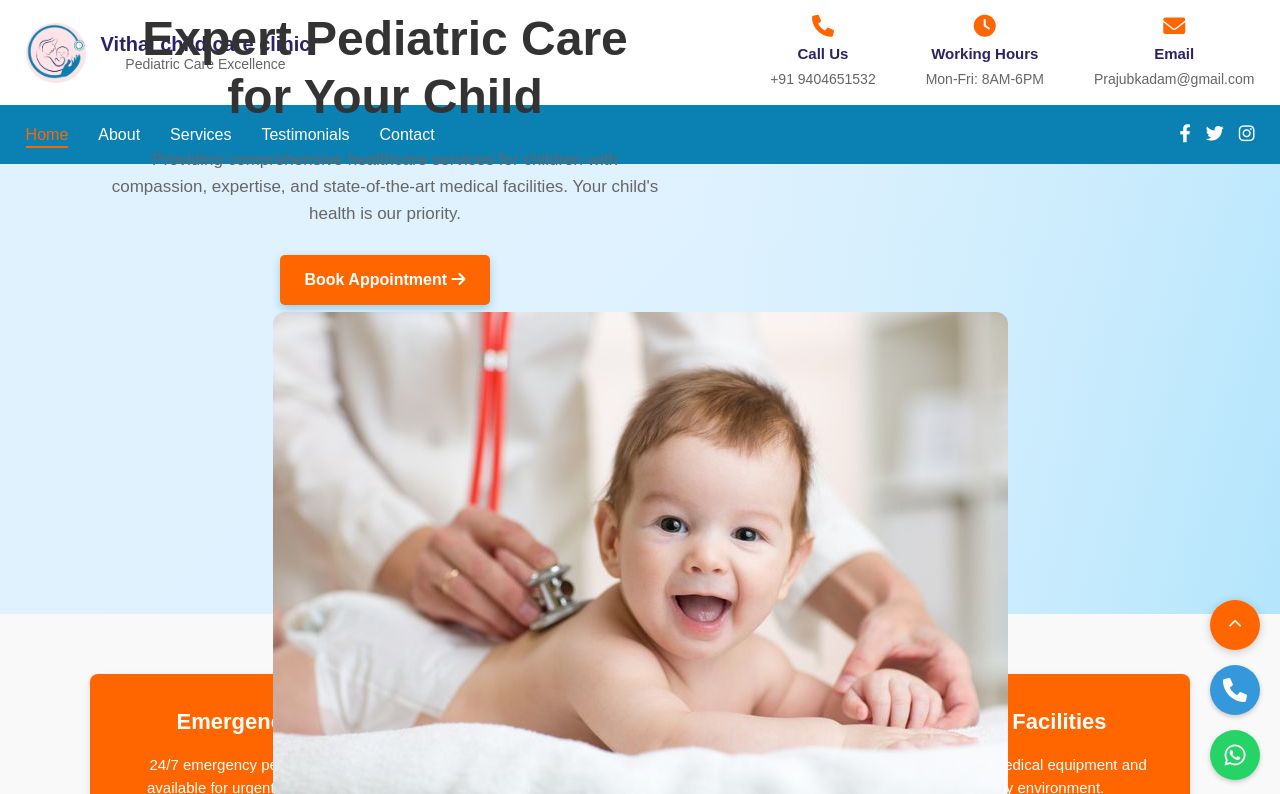
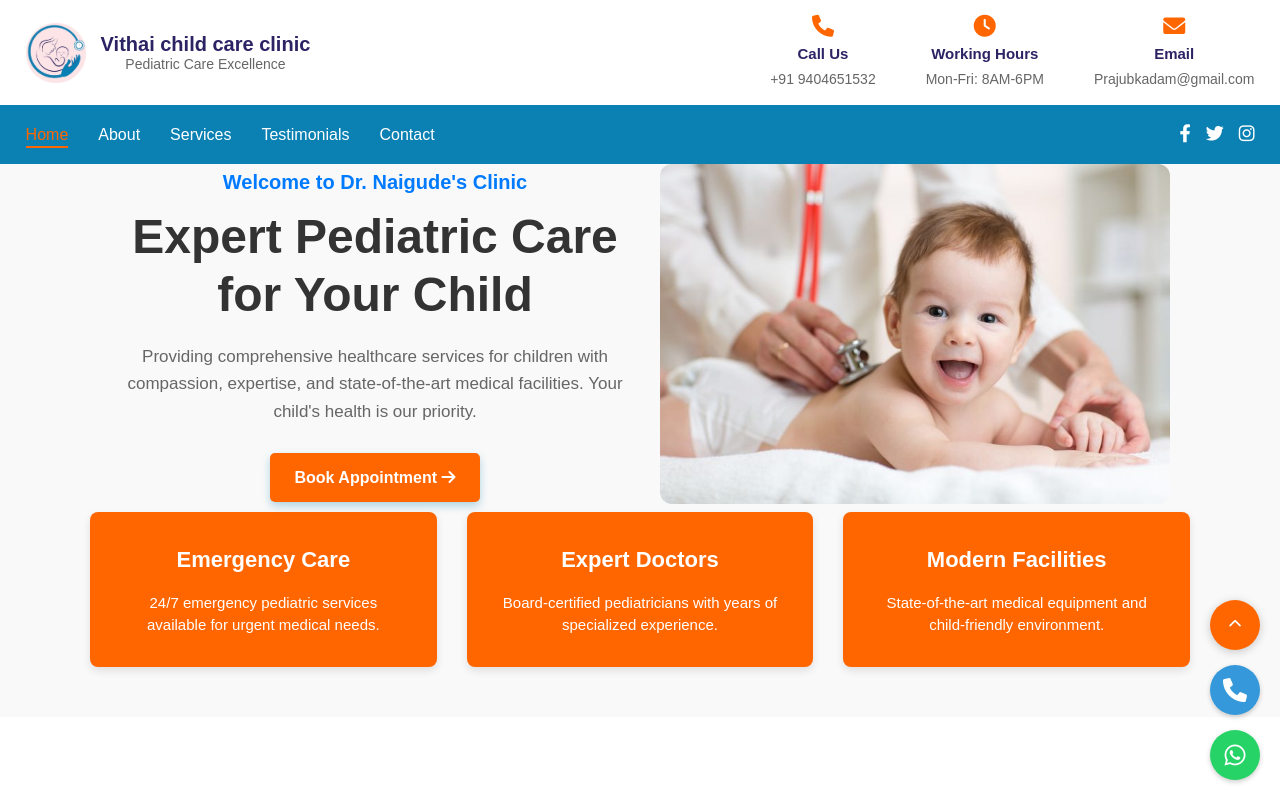
Before and after one commit to Vaibhav-Thorwat/doctor-website, a Flask app: page / in a window 1280 px wide. Shown: the top 794 px of the page. Run offline with Flask 3, Linux system fonts and the light colour scheme.

Commit message:
Update style.css

```diff
--- a/static/style.css
+++ b/static/style.css
@@ -175,38 +175,23 @@ h1, h2, h3, h4, h5, h6 {
 }
 
 /* Hero Section */
-.hero-section {
-    position: relative;
-    height: 450px;
+
+.hero-content {
+    position: relative;
+    z-index: 2;
+    padding-left: 0;
+    width: 100%;
     display: flex;
     align-items: center;
-    justify-content: flex-start;
-    background: linear-gradient(135deg, var(--light-blue-bg) 0%, #b3e5fc 100%);
-    margin-bottom: 60px; /* Add space below hero section */
-}
-
-.hero-bg-overlay {
-    position: absolute;
-    top: 0;
-    left: 0;
-    width: 100%;
-    height: 100%;
-    background: linear-gradient(to right, rgba(224, 242, 254, 0.9) 55%, rgba(224, 242, 254, 0.6) 70%, transparent 100%);
-    z-index: 1;
-}
-
-.hero-content {
-    position: relative;
-    z-index: 2;
-    /* Removed or set to 0 to align to the left edge of the container */
-    padding-left: 0;
-    width: 100%;  /* Changed from 50px */
+    justify-content: space-between;
+    flex-wrap: wrap;
 }
 
 .hero-text {
     max-width: 550px;
-       padding: 0; /* Remove any padding */
     margin-left: 0; /* Ensure no margin */
+    flex: 1 1 50%;
+    padding-right: 20px;
 }
 
 .hero-text h3 {
@@ -236,12 +221,12 @@ h1, h2, h3, h4, h5, h6 {
 .baby-image {
     flex: 1 1 45%;
 }
-
 .baby-image img {
     max-width: 100%;
     height: auto;
     border-radius: 12px; /* optional for soft edges */
 }
+
 .hero-text .btn {
     margin-top: 28px;   /* Space above button */
     margin-bottom: 0;   /* No extra space below button */
```
